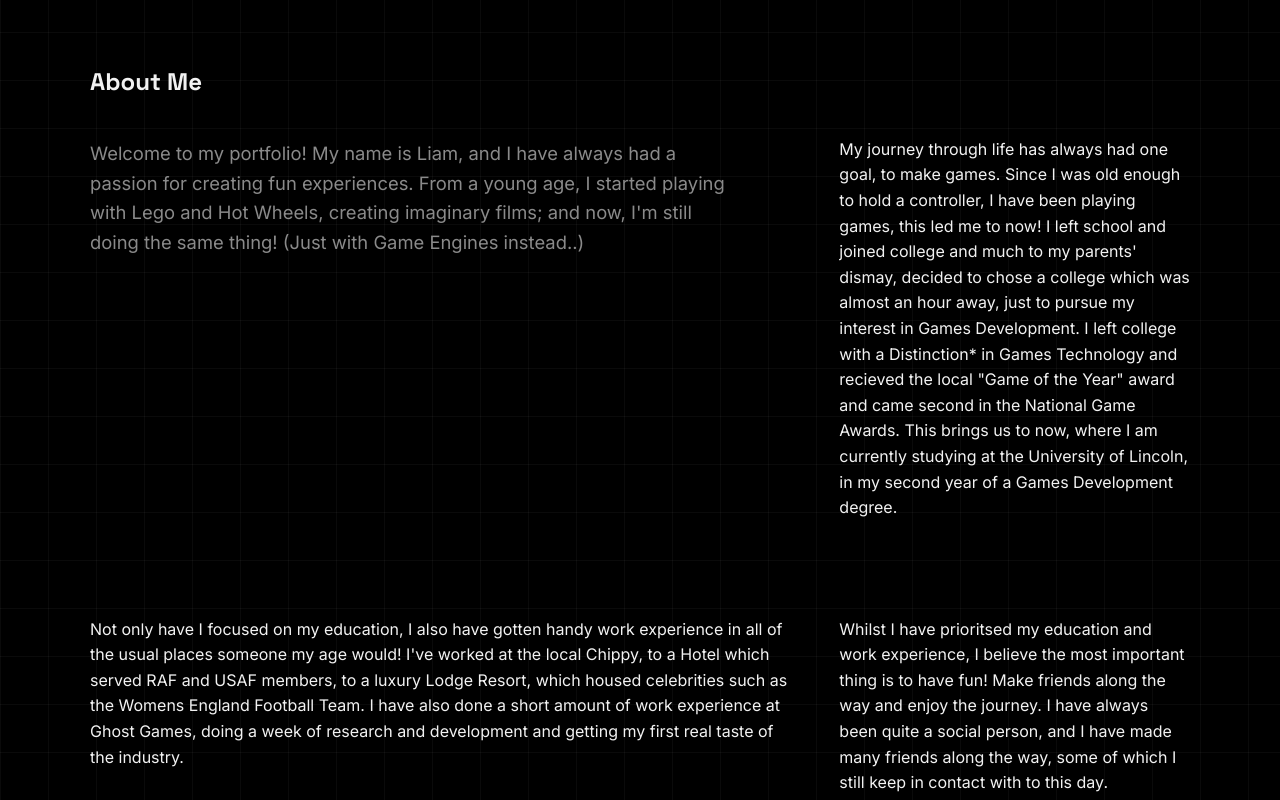
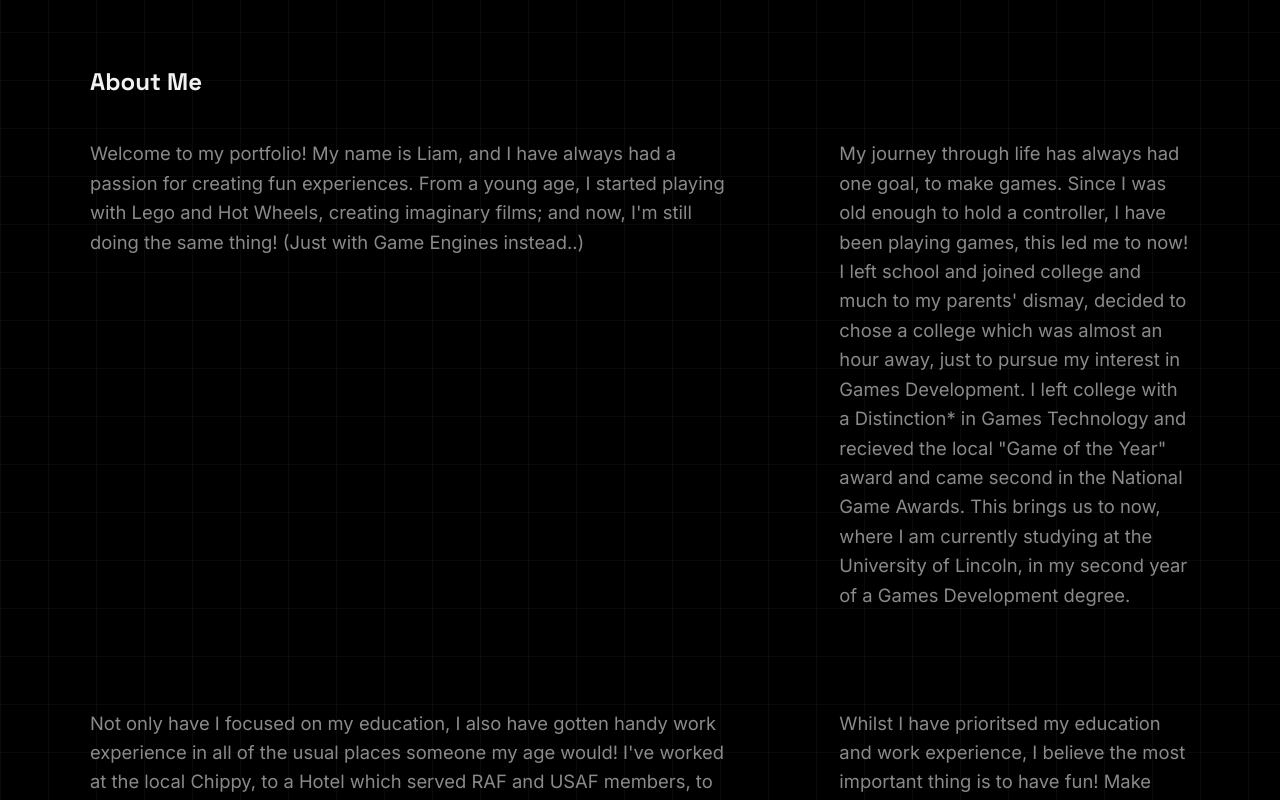
Before and after one commit to Csylord/csylord.github.io, a React (Vite) app: page / in a window 1280 px wide. Shown: the part 880-1680 px from the top of the page. Built offline with nearby package versions, Linux system fonts and the light colour scheme.

Commit message:
Fixed paragraph formatting.

```diff
--- a/src/pages/About.tsx
+++ b/src/pages/About.tsx
@@ -8,13 +8,13 @@
         <p className="lead">
           Welcome to my portfolio! My name is Liam, and I have always had a passion for creating fun experiences. From a young age, I started playing with Lego and Hot Wheels, creating imaginary films; and now, I'm still doing the same thing! (Just with Game Engines instead..)
         </p>
-        <p>
+        <p className="lead">
           My journey through life has always had one goal, to make games. Since I was old enough to hold a controller, I have been playing games, this led me to now! I left school and joined college and much to my parents' dismay, decided to chose a college which was almost an hour away, just to pursue my interest in Games Development. I left college with a Distinction* in Games Technology and recieved the local "Game of the Year" award and came second in the National Game Awards. This brings us to now, where I am currently studying at the University of Lincoln, in my second year of a Games Development degree.
         </p>
-        <p>
+        <p className="lead">
           Not only have I focused on my education, I also have gotten handy work experience in all of the usual places someone my age would! I've worked at the local Chippy, to a Hotel which served RAF and USAF members, to a luxury Lodge Resort, which housed celebrities such as the Womens England Football Team. I have also done a short amount of work experience at Ghost Games, doing a week of research and development and getting my first real taste of the industry.
         </p>
-        <p>
+        <p className="lead">
           Whilst I have prioritsed my education and work experience, I believe the most important thing is to have fun! Make friends along the way and enjoy the journey. I have always been quite a social person, and I have made many friends along the way, some of which I still keep in contact with to this day.
         </p>
         <div className="panel">
```
